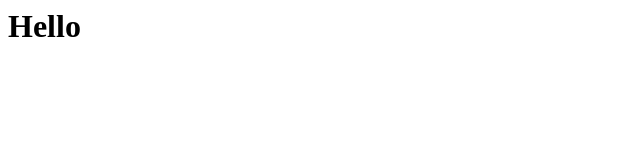
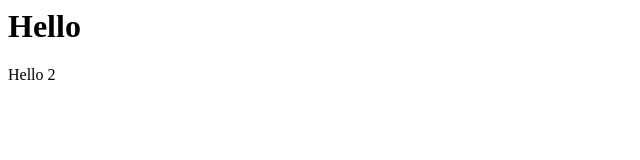
Before and after one commit to Ayushjain8541/Git-test, a plain HTML site: page index.html in a window 1280 px wide. Shown: the full height of the page, 0-640 px from the left. Drawn offline with Linux system fonts and the light colour scheme.

Commit message:
second commit

```diff
--- a/index.html
+++ b/index.html
@@ -2,5 +2,6 @@
 <head></head>
 <body>
   <h1>Hello</h1>
+  <p>Hello 2<p>
 </body>
 </html>
```
